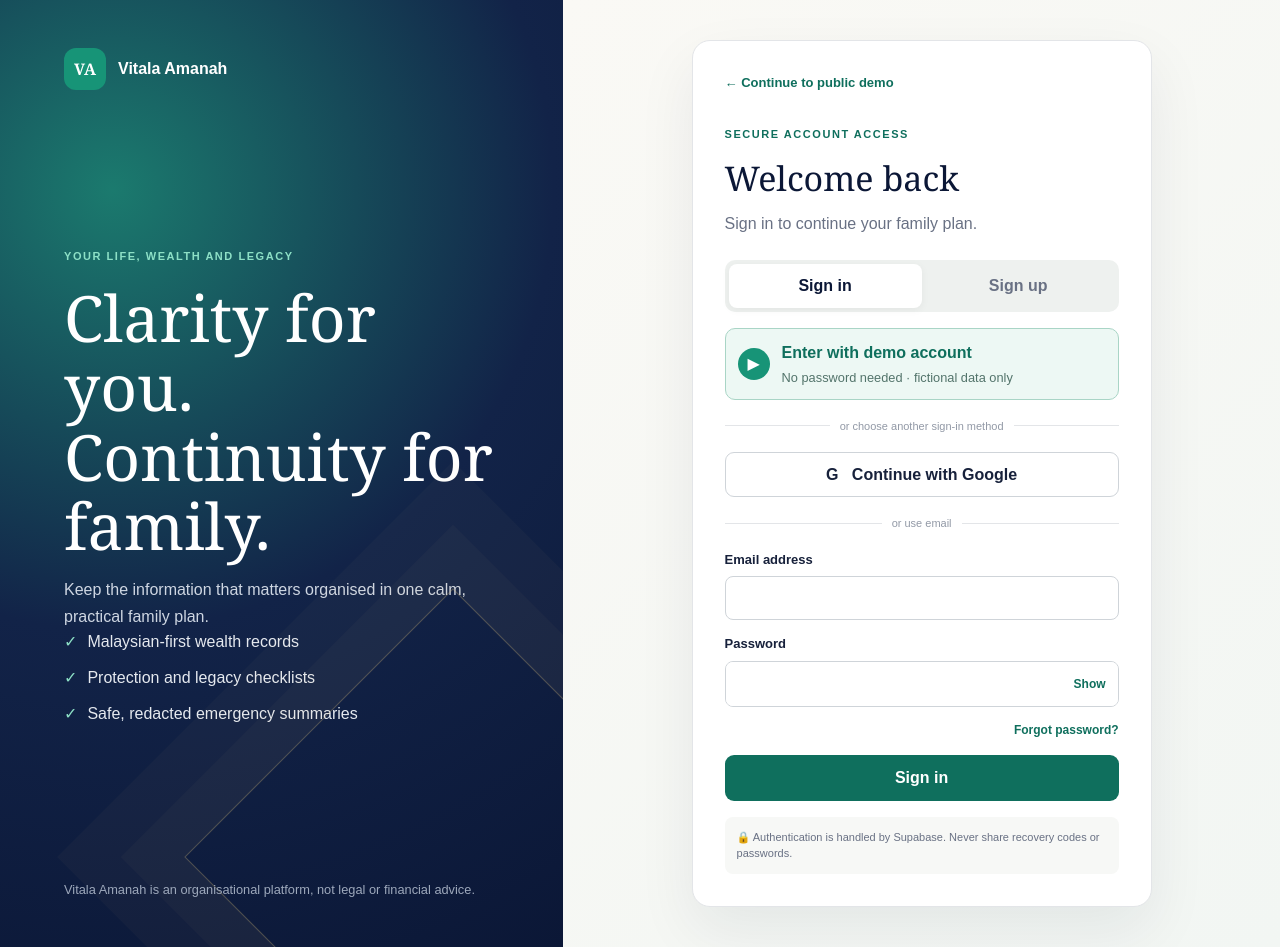
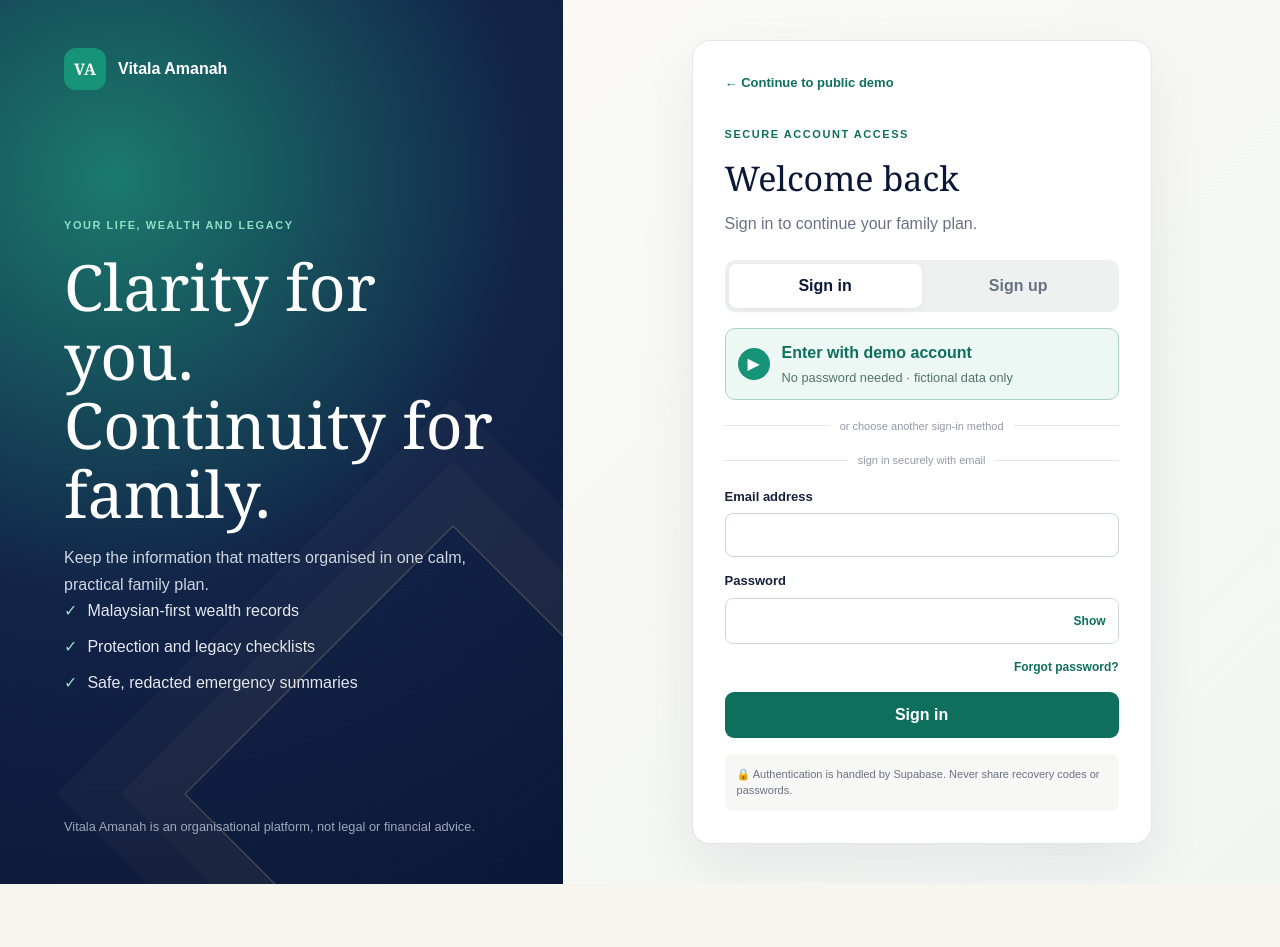
Before and after one commit to kimfuu87/vitala-amanah, a Next.js app: page /login in a window 1280 px wide. After the commit the page ends 884 px from the top, so only its background shows below. Built offline with nearby package versions, Linux system fonts and the light colour scheme; no server answers.

Commit message:
fix: hide unavailable Google sign-in

```diff
--- a/app/login/page.tsx
+++ b/app/login/page.tsx
@@ -33,11 +33,6 @@ export default function LoginPage(){
     router.replace(mode==="signup"?"/onboarding":"/app");
     router.refresh();
   }
-  async function google(){
-    setBusy(true);setMessage("");
-    const {error}=await db.auth.signInWithOAuth({provider:"google",options:{redirectTo:`${location.origin}/auth/callback?next=/onboarding`,queryParams:{prompt:"select_account"}}});
-    if(error){setMessage(error.message.includes("not enabled")?"Google sign-in is awaiting provider activation. Please use email or the demo account for now.":`Google sign-in could not start: ${error.message}`);setBusy(false)}
-  }
   async function reset(){const email=prompt("Enter the email address for your account");if(!email)return;const {error}=await db.auth.resetPasswordForEmail(email,{redirectTo:`${location.origin}/auth/callback?next=/login`});setMessage(error?.message||"If an account exists, a recovery email has been sent.")}
 
   return <main className="auth-page">
@@ -45,7 +40,7 @@ export default function LoginPage(){
     <section className="auth-panel"><div className="auth-card"><Link href="/" className="back-link">← Continue to public demo</Link><span className="eyebrow">SECURE ACCOUNT ACCESS</span><h2>{mode==="signin"?"Welcome back":"Create your account"}</h2><p>{mode==="signin"?"Sign in to continue your family plan.":"Start with the free plan. Verify your email before sensitive actions."}</p>
       <div className="auth-tabs" role="tablist"><button className={mode==="signin"?"active":""} onClick={()=>{setMode("signin");setMessage("")}}>Sign in</button><button className={mode==="signup"?"active":""} onClick={()=>{setMode("signup");setMessage("")}}>Sign up</button></div>
       {mode==="signin"&&<><button className="demo-login" onClick={demoLogin} disabled={busy}><span>▶</span><span><b>Enter with demo account</b><small>No password needed · fictional data only</small></span></button><div className="or"><span>or choose another sign-in method</span></div></>}
-      <button className="google" onClick={google} disabled={busy}>G&nbsp;&nbsp; Continue with Google</button><div className="or"><span>or use email</span></div>
+      <div className="or"><span>sign in securely with email</span></div>
       <form onSubmit={submit}>{mode==="signup"&&<label>Full name<input name="name" autoComplete="name" required/></label>}<label>Email address<input key={mode} name="email" type="email" autoComplete="email" required/></label><label>Password<div className="password"><input name="password" type={show?"text":"password"} minLength={8} autoComplete={mode==="signin"?"current-password":"new-password"} required/><button type="button" onClick={()=>setShow(!show)}>{show?"Hide":"Show"}</button></div></label>{mode==="signup"&&<><small className="hint">Use at least 8 characters. A longer passphrase is easier to remember.</small><label>Confirm password<input name="confirm" type="password" minLength={8} autoComplete="new-password" required/></label><label className="consent"><input type="checkbox" required/> <span>I accept the Terms and Privacy Notice.</span></label></>}{mode==="signin"&&<button type="button" className="forgot" onClick={reset}>Forgot password?</button>}{message&&<div className="auth-message" role="status">{message}</div>}<button className="primary auth-submit" disabled={busy}>{busy?"Please wait…":mode==="signin"?"Sign in":"Create account"}</button></form>
       <p className="security-note">🔒 Authentication is handled by Supabase. Never share recovery codes or passwords.</p>
     </div></section>
```
